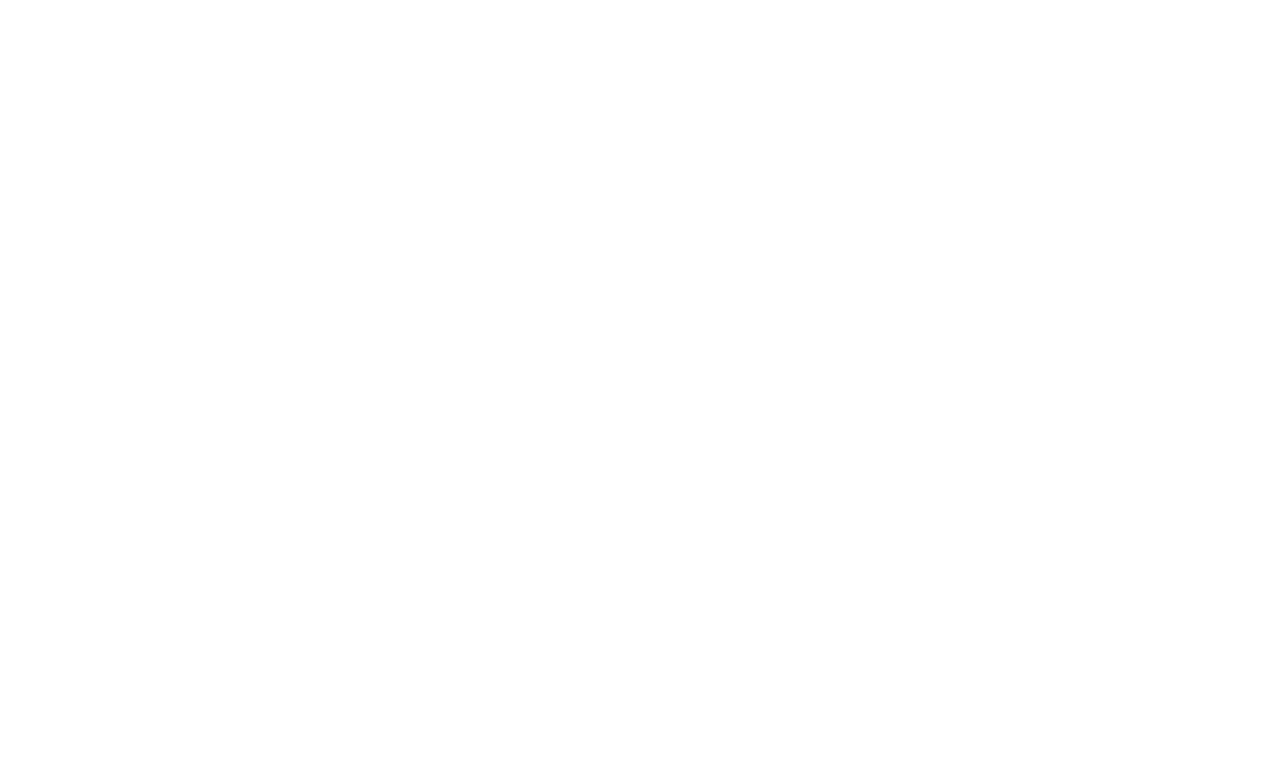
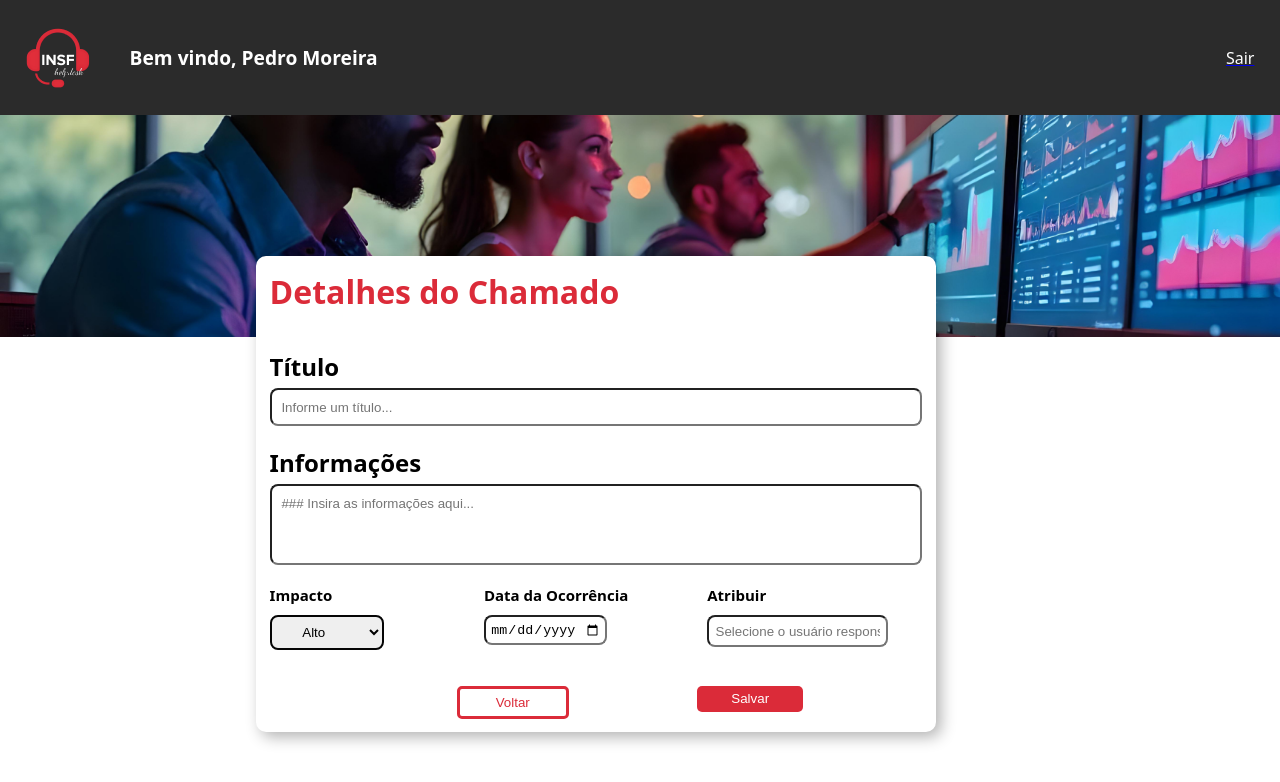
Before and after one commit to AlissonSilva02/AtividadeChamadas, a React (Create React App) app in the folder frontend/: page /cadastrar/1 in a window 1280 px wide. Before the commit this address had no page. Shown: the top 782 px of the page. Built offline with nearby package versions, Linux system fonts and the light colour scheme; no server answers.

Commit message:
Criar, alterar, remover, filtrar

```diff
--- a/frontend/src/pages/Landing/index.jsx
+++ b/frontend/src/pages/Landing/index.jsx
@@ -6,8 +6,8 @@ import Cabecalho from "../../components/cabecalho";
 
 export default function App() {
     const [registros, setRegistros] = useState([]);
+    const [filtro, setFiltro] = useState('');
 
-    const [filtro, setFiltro] = useState('');
 
     const filtrar =
         filtro.length > 0
@@ -86,7 +86,7 @@ export default function App() {
                                 <tr key={item.id_chamada}>
                                     <td>{item.titulo}</td>
                                     <td className="centralizar">{item.impacto}</td>
-                                    <td className="centralizar">{item.data_ocorrencia}</td>
+                                    <td className="centralizar">{formatarData(item.data_ocorrencia)}</td>
                                     <td className="alinhar">{item.atribuido}
                                         <div>
                                             <img src="/assets/images/Editar.svg" alt="editar" />
@@ -96,7 +96,6 @@ export default function App() {
                                 </tr>
                             ))
                         ):
-
                           (
                             registros.map((item) => (
                                 <tr key={item.id_chamada}>
@@ -105,7 +104,9 @@ export default function App() {
                                     <td className="centralizar">{formatarData(item.data_ocorrencia)}</td>
                                     <td className="alinhar">{item.atribuido}
                                         <div>
-                                            <img src="/assets/images/Editar.svg" alt="editar" />
+                                            <Link to={`/cadastrar/${item.id_chamada}`}>
+                                                <img src="/assets/images/Editar.svg" alt="editar" />
+                                            </Link>
                                             <img src="/assets/images/Remover.svg" alt="excluir" onClick={() => deletar(item.id_chamada)} />
                                         </div>
                                     </td>
--- a/frontend/src/pages/cadastrar/index.jsx
+++ b/frontend/src/pages/cadastrar/index.jsx
@@ -1,14 +1,65 @@
-//import { useState, useEffect } from "react"; // Mantenha apenas esta linha
 import "./index.scss";
-import { Link } from "react-router-dom";
-//import axios from "axios";
+import axios from "axios";
+import { useEffect, useState, useCallback } from "react";
+import { Link, useNavigate, useParams } from "react-router-dom";
+
 import Cabecalho from "../../components/cabecalho";
 
 export default function Cadastrar() {
 
-    function cadastrar() {
+    const navigate = useNavigate()
+    const { id } = useParams()
 
+    const [titulo, setTitulo] = useState('');
+    const [informacoes, setInformacoes] = useState('')
+    const [impacto, setImpacto] = useState('');
+    const [data, setData] = useState('');
+    const [atribuir, setAtribuir] = useState('')
+
+    const id_usuario = 1
+    const host = 'http://localhost:3007';
+
+    async function cadastrar() {
+        let paramCorpo = {
+            "titulo" : titulo,
+            "info" : informacoes,
+            "impacto": impacto,
+            "data" : data,
+            "atribuir": atribuir,
+            "usuario": id_usuario
+        }
+
+        if (id === undefined) {
+            //nova chamada
+            let url = `${host}/chamada/criar`
+            await axios.post(url, paramCorpo)
+
+            navigate(-1)
+        }else{
+            //editando
+            let url = `${host}/chamada/alterar/${id}`
+            let resp = await axios.put(url, paramCorpo)
+        }
     }
+
+    const buscar = useCallback(async () => {
+        let url = `${host}/chamada/consultar?usuario=${id_usuario}&chamada=${id}`
+        let info = await axios.get(url)
+
+        setTitulo(info.data.titulo)
+        setInformacoes(info.data.informacoes)
+        setImpacto(info.data.impacto)
+        setData((info.data.data_ocorrencia).split('T')[0])
+        setAtribuir(info.data.atribuido)
+
+    }, [id])
+
+    useEffect(() => {
+        if(id){
+            buscar()
+        }
+    },[id, buscar])
+
 
     return (
         <div className="pagina-cadastrar">
@@ -21,30 +72,56 @@ export default function Cadastrar() {
 
                 <div className="informacoes">
                     <h2>Título</h2>
-                    <input type="text" placeholder="Informe um título..." />
+                    <input
+                        onChange={(e) => setTitulo(e.target.value)}
+                        value={titulo}
+                        type="text"
+                        placeholder="Informe um título..." />
 
                     <h2>Informações</h2>
-                    <input className="infor" type="text" placeholder="### Insira as informações aqui..." />
+                    <input
+                        onChange={(e) => setInformacoes(e.target.value)}
+                        value={informacoes}
+                        className="infor"
+                        type="text"
+                        placeholder="### Insira as informações aqui..." />
 
                     <div className="opcoes">
                         <div className="abucuxi">
                             <h2>Impacto</h2>
-                            <input type="text" placeholder="Baixo | Medio | Alto" />
+                            <select
+                                onChange={(e) => setImpacto(e.target.value)}
+                                value={impacto}
+                            >
+                                <option value="Alto">Alto</option>
+                                <option value="Médio">Médio</option>
+                                <option value="Baixo">Baixo</option>
+                            </select>
+
                         </div>
 
                         <div className="abucuxi">
                             <h2>Data da Ocorrência</h2>
-                            <input type="date" placeholder="01/01/2024" />
+                            <input
+                                onChange={(e) => setData(e.target.value)}
+                                value={data}
+                                type="date"
+                                placeholder="01/01/2024"
+                            />
                         </div>
 
                         <div className="abucuxi">
                             <h2>Atribuir</h2>
-                            <input type="text" placeholder="Selecione o usuário responsável..." />
+                            <input
+                                onChange={(e) => setAtribuir(e.target.value)}
+                                value={atribuir}
+                                type="text"
+                                placeholder="Selecione o usuário responsável..."
+                            />
                         </div>
 
                     </div>
                 </div>
-
 
                 <div className="botoes">
 
@@ -54,10 +131,8 @@ export default function Cadastrar() {
                         </Link>
                     </div>
 
-
-
                     <div className="salvar">
-                            <button onClick={cadastrar}>Salvar</button>
+                        <button onClick={cadastrar}>Salvar</button>
                     </div>
 
                 </div>
--- a/frontend/src/pages/cadastrar/index.scss
+++ b/frontend/src/pages/cadastrar/index.scss
@@ -49,8 +49,23 @@
                     font-size: 10px;
                     padding-right: 40px;
 
-                    input {
+                    input{
                         padding: 3.5%;
+                    }
+
+                    select{
+
+                        border: solid 2px #050505;
+                        border-radius: 8px;
+                        padding: 0.5em 2em;
+                    }
+
+                    select:focus {
+                        outline: none;
+                    }
+
+                    select:hover {
+                        outline: none;
                     }
 
                     h2 {
--- a/frontend/src/rotas.jsx
+++ b/frontend/src/rotas.jsx
@@ -10,6 +10,7 @@ export default function Navegacao() {
             <Routes>
                 <Route path="/" element={<App />} />
                 <Route path="/cadastrar" element={<Cadastrar />} />
+                <Route path="/cadastrar/:id" element={<Cadastrar />} />
 
             </Routes>
         </BrowserRouter>
```
Also changed, not shown: 2 other files (tests, documents, lock files or other folders).
